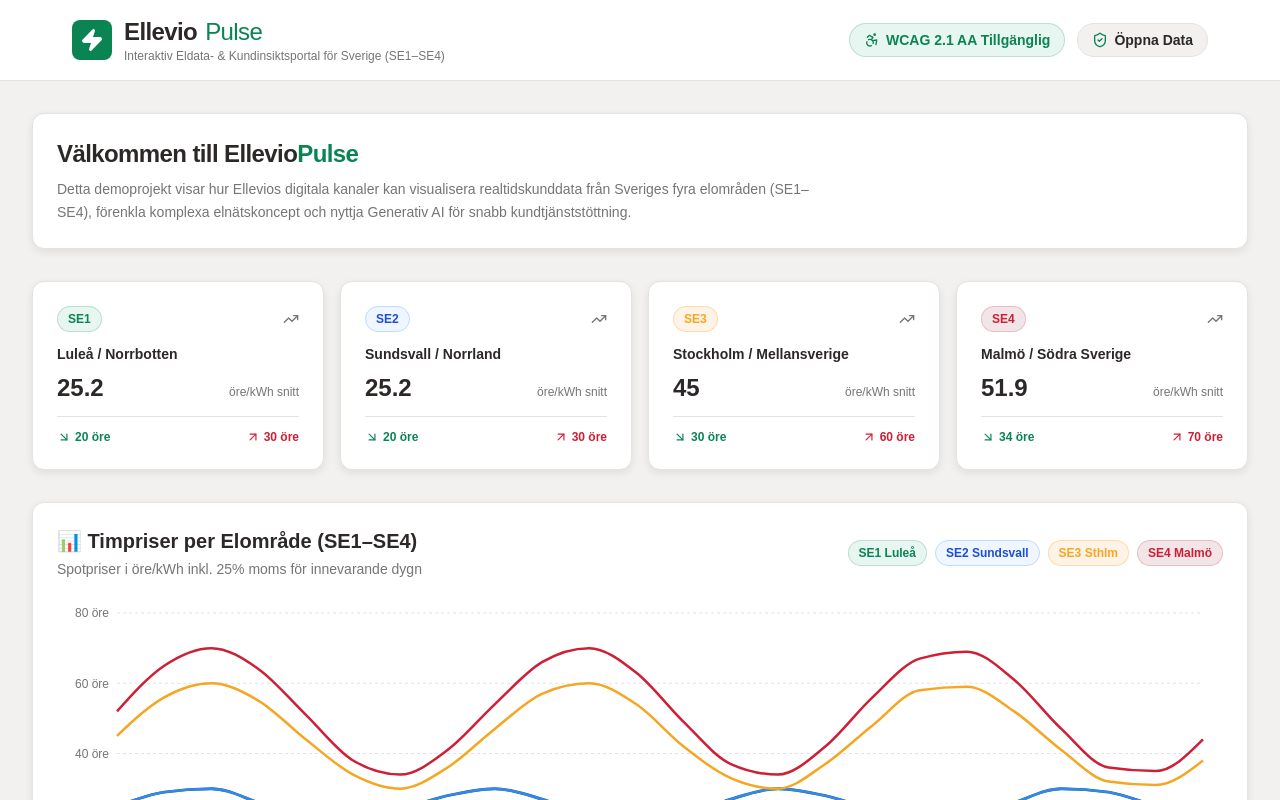
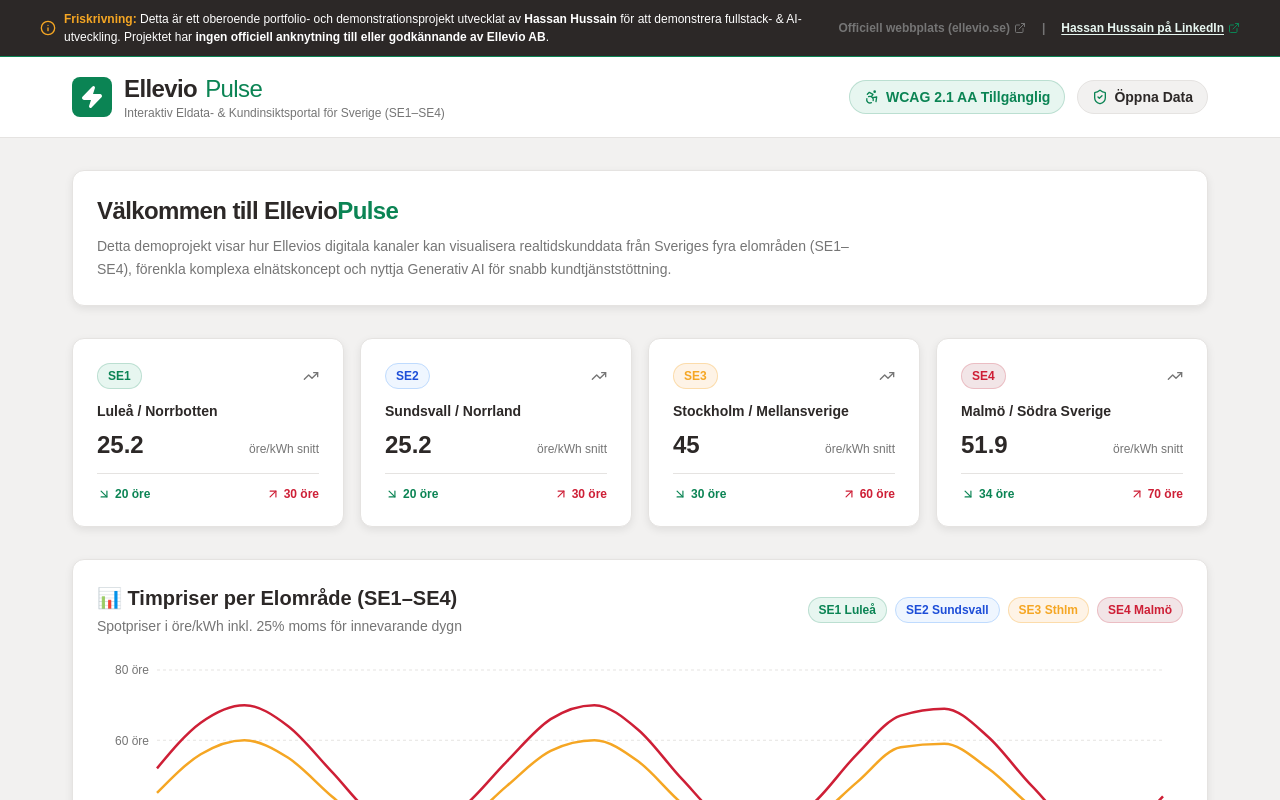
Before and after one commit to hihassan1998/ellevio-pulse, a Next.js app: page / in a window 1280 px wide. Shown: the top 800 px of the page. Built offline with nearby package versions, Linux system fonts and the light colour scheme; no server answers.

Commit message:
feat(ui): add favicon icon.svg and professional non-affiliation disclaimer banner

```diff
--- a/app/layout.tsx
+++ b/app/layout.tsx
@@ -1,10 +1,14 @@
 import type { Metadata } from "next";
 import "./globals.css";
 import Header from "@/components/Header";
+import DisclaimerBanner from "@/components/DisclaimerBanner";
 
 export const metadata: Metadata = {
   title: "EllevioPulse – Interaktiv Eldata & AI Kundportal",
-  description: "Visualisering och analys av elområden SE1–SE4 i Sverige med OpenAI gpt-4o-mini",
+  description: "Visualisering och analys av elområden SE1–SE4 i Sverige av Hassan Hussain",
+  icons: {
+    icon: "/icon.svg",
+  },
 };
 
 export default function RootLayout({
@@ -14,13 +18,21 @@
 }>) {
   return (
     <html lang="sv">
-      <body className="antialiased font-sans">
+      <body className="antialiased font-sans bg-[#f2f1f0] text-[#2c2827]">
+        {/* Top Disclaimer Banner */}
+        <DisclaimerBanner />
+
+        {/* Ellevio Header */}
         <Header />
-        <main className="max-w-7xl mx-auto px-4 sm:px-6 lg:px-8 py-8">
+
+        {/* Main Content */}
+        <main className="max-w-[1200px] mx-auto px-4 sm:px-6 lg:px-8 py-8">
           {children}
         </main>
-        <footer className="border-t border-gray-200 bg-white py-6 mt-12 text-center text-xs text-gray-500">
-          <p>© 2026 EllevioPulse Showcase Project | Byggd av Hassan Hussain för Ellevio Ansökan</p>
+
+        {/* Footer */}
+        <footer className="border-t border-[#e5e3e1] bg-white py-6 mt-12 text-center text-xs text-[#757575]">
+          <p>© 2026 EllevioPulse Showcase Project | Utvecklad av Hassan Hussain</p>
         </footer>
       </body>
     </html>
--- /dev/null
+++ b/components/DisclaimerBanner.tsx
@@ -0,0 +1,41 @@
+'use client';
+
+import React from 'react';
+import { Info, ExternalLink } from 'lucide-react';
+
+export default function DisclaimerBanner() {
+  return (
+    <div className="bg-[#2c2827] text-white text-xs py-2.5 px-4 border-b border-[#0b8454]">
+      <div className="max-w-[1200px] mx-auto flex items-center justify-between gap-3 flex-wrap">
+        <div className="flex items-center gap-2 flex-1 min-w-[280px]">
+          <Info className="w-4 h-4 text-[#f5a623] shrink-0" />
+          <p className="leading-normal">
+            <strong className="text-[#f5a623]">Friskrivning:</strong> Detta är ett oberoende portfolio- och demonstrationsprojekt utvecklat av <strong>Hassan Hussain</strong> för att demonstrera fullstack- & AI-utveckling. Projektet har <strong>ingen officiell anknytning till eller godkännande av Ellevio AB</strong>.
+          </p>
+        </div>
+
+        <div className="flex items-center gap-4 text-xs font-semibold shrink-0">
+          <a
+            href="https://www.ellevio.se"
+            target="_blank"
+            rel="noopener noreferrer"
+            className="inline-flex items-center gap-1 text-[#757575] hover:text-white transition-colors"
+          >
+            <span>Officiell webbplats (ellevio.se)</span>
+            <ExternalLink className="w-3 h-3" />
+          </a>
+          <span className="text-[#757575]">|</span>
+          <a
+            href="https://www.linkedin.com/in/hassan-hussain-3b840429a/"
+            target="_blank"
+            rel="noopener noreferrer"
+            className="inline-flex items-center gap-1 text-[#e7f6f0] hover:text-[#0b8454] underline underline-offset-2 transition-colors"
+          >
+            <span>Hassan Hussain på LinkedIn</span>
+            <ExternalLink className="w-3 h-3 text-[#0b8454]" />
+          </a>
+        </div>
+      </div>
+    </div>
+  );
+}
```
Also changed, not shown: app/icon.svg (added).
